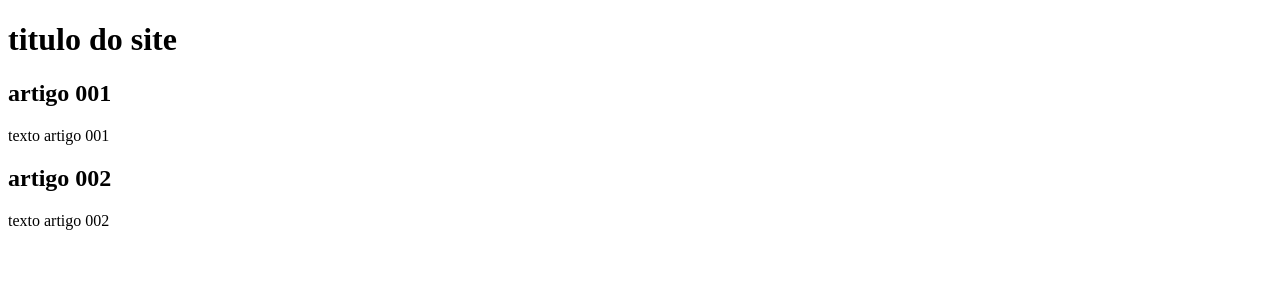
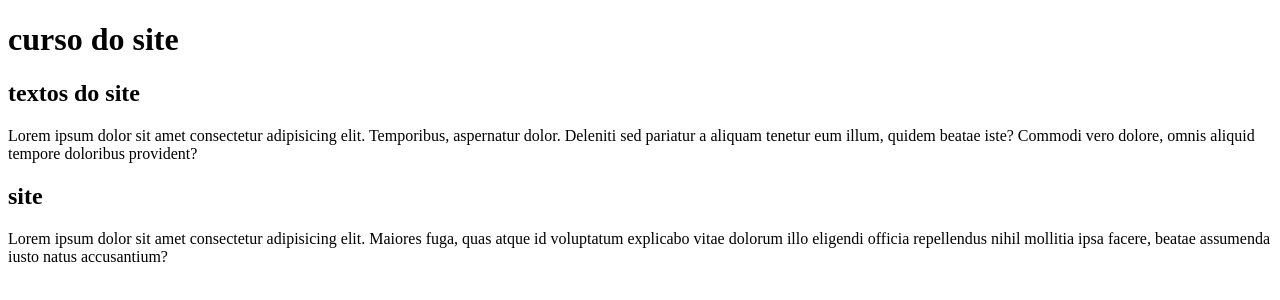
Before and after one commit to caiocarvalhooffice/projetosite, a plain HTML site: page index.html in a window 1280 px wide. Drawn offline with Linux system fonts and the light colour scheme.

Commit message:
comecei a escrever o conteudo

```diff
--- a/index.html
+++ b/index.html
@@ -8,14 +8,14 @@
 <body>
     <main>
         <header>
-            <h1>titulo do site</h1>
+            <h1>curso do site</h1>
             <article>
-                <h2>artigo 001</h2>
-                <p>texto artigo 001</p>
+                <h2>textos do site</h2>
+                <p>Lorem ipsum dolor sit amet consectetur adipisicing elit. Temporibus, aspernatur dolor. Deleniti sed pariatur a aliquam tenetur eum illum, quidem beatae iste? Commodi vero dolore, omnis aliquid tempore doloribus provident?</p>
             </article>
             <article>
-                <h2>artigo 002</h2>
-                <p>texto artigo 002</p>
+                <h2>site </h2>
+                <p>Lorem ipsum dolor sit amet consectetur adipisicing elit. Maiores fuga, quas atque id voluptatum explicabo vitae dolorum illo eligendi officia repellendus nihil mollitia ipsa facere, beatae assumenda iusto natus accusantium?</p>
             </article>
         </header>
     </main>
```
